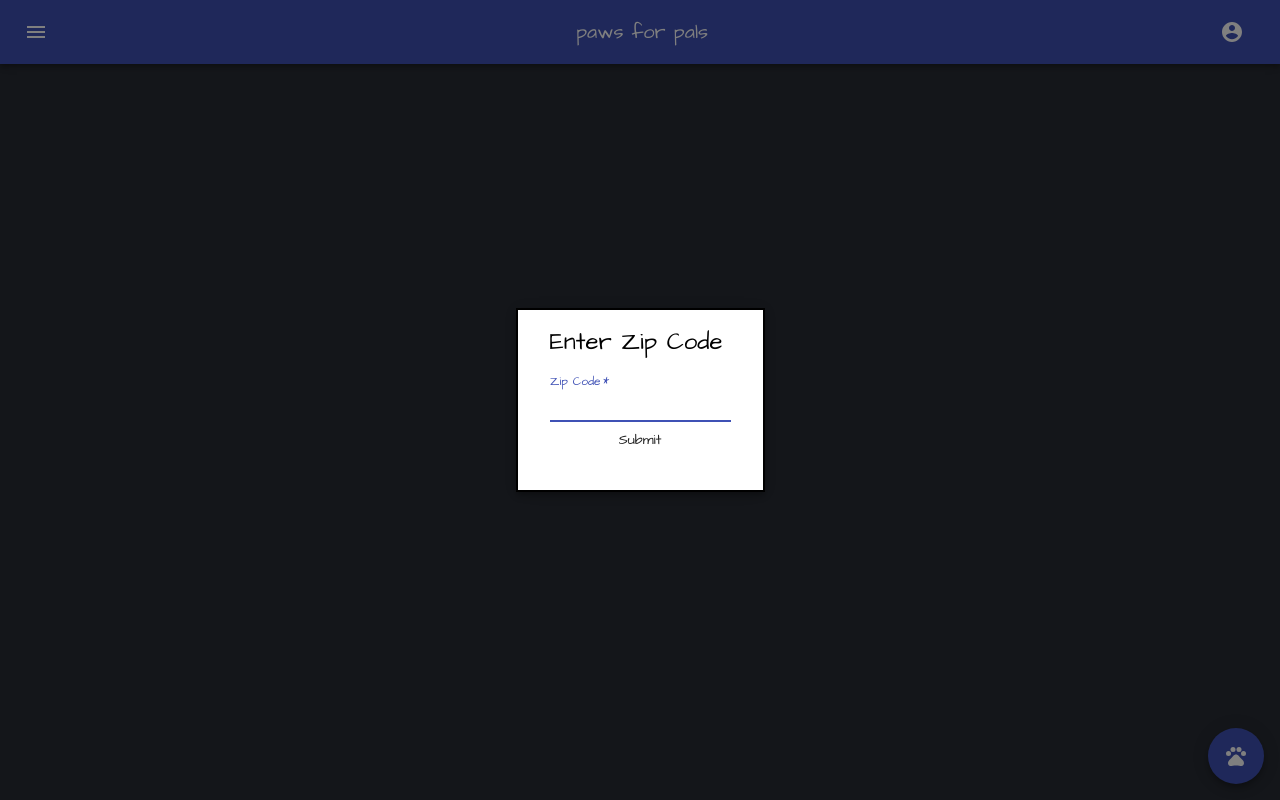
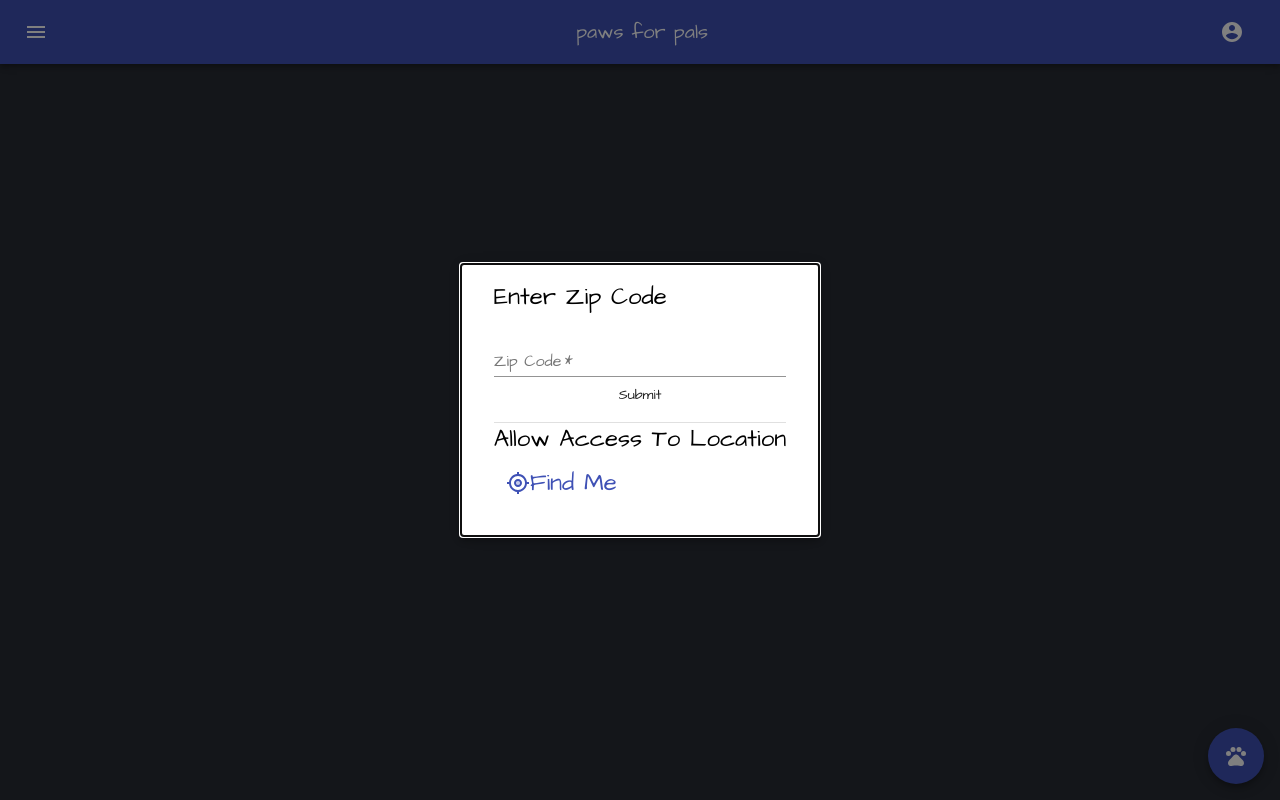
Before and after one commit to omgitsgod/paws-for-pals-front, a React (Create React App) app: page / in a window 1280 px wide. Built offline with nearby package versions, Linux system fonts and the light colour scheme; no server answers.

Commit message:
Add geolocation option

```diff
--- a/src/ZipCodeModal.js
+++ b/src/ZipCodeModal.js
@@ -1,34 +1,27 @@
 import React from 'react';
 import { Typography, Modal, Backdrop, Fade, FormControl, InputLabel, Input, IconButton, Button, Divider } from '@material-ui/core';
-import  { GpsFixedTwoTone as LocationIcon } from '@material-ui/icons';
+import { GpsFixedTwoTone as LocationIcon } from '@material-ui/icons';
 import { withStyles } from '@material-ui/core/styles';
 
-
 function ZipCodeModal(props) {
-
   const { classes, open, setOpen, setZip } = props;
 
   const handleClose = () => {
-
     setOpen(false);
-    }
+  };
 
   const handleSubmit = (e) => {
     e.preventDefault();
 
     const zipCode = e.target.zipcode.value;
-        zipCode.match(/^\d{5}(-\d{4})?$/) ? setZip(zipCode) : console.log('nope')
+    zipCode.match(/^\d{5}(-\d{4})?$/) ? setZip(zipCode) : console.log('nope');
   };
 
   const handleLocation = async (position) => {
-
     const { latitude, longitude } = position.coords;
-        const json = await fetch(`${process.env.REACT_APP_BACK_HOST}/zip/${latitude}/${longitude}`).then(r => r.json());
-        const location = json.Response.View[0].Result[0].Location.Address;
-
-        console.log(location.PostalCode);
-        setZip(location.PostalCode);
-    }
+    const location = `${latitude},${longitude}`;
+    setZip(location);
+  };
 
   return (
     <Modal
@@ -45,18 +38,11 @@ function ZipCodeModal(props) {
     >
       <Fade in={open}>
         <div className={classes.paper}>
-                    <Typography variant='h5'>
-                        Enter Zip Code
-                    </Typography>
+          <Typography variant='h5'>Enter Zip Code</Typography>
           <form className={classes.form} onSubmit={handleSubmit}>
             <FormControl margin='normal' required fullWidth>
               <InputLabel htmlFor='zipcode'>Zip Code</InputLabel>
-                        <Input
-                            id='zipcode'
-                            name='zipcode'
-                            autoFocus
-                            autoComplete='off'
-                        />
+              <Input id='zipcode' name='zipcode' autoComplete='off' />
               <Button
                 type='submit'
                 fullWidth
@@ -69,10 +55,8 @@ function ZipCodeModal(props) {
               </Button>
             </FormControl>
           </form>
-        {/*    <Divider /> */}
-                {/*    <Typography variant='h5'>
-                        Allow Access To Location
-                    </Typography>
+          <Divider />
+          <Typography variant='h5'>Allow Access To Location</Typography>
           <IconButton
             aria-haspopup='true'
             color='primary'
@@ -81,9 +65,8 @@ function ZipCodeModal(props) {
             }
           >
             <LocationIcon />
-                        Find Me
+            <Typography variant='h5'>Find Me</Typography>
           </IconButton>
-                    */}
         </div>
       </Fade>
     </Modal>
@@ -91,7 +74,6 @@ function ZipCodeModal(props) {
 }
 
 const styles = (theme) => ({
-
   modal: {
     display: 'flex',
     alignItems: 'center',
```
Lines whose indentation alone changed are shown as unchanged.
